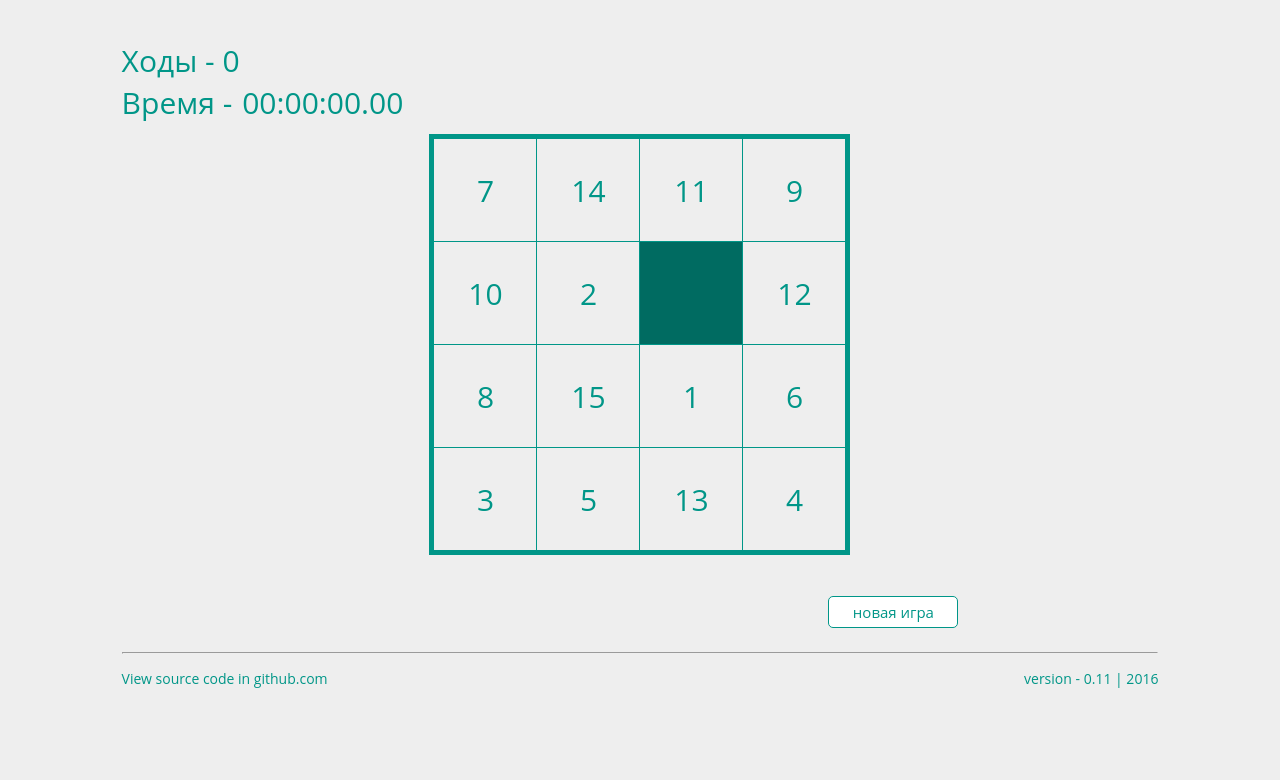
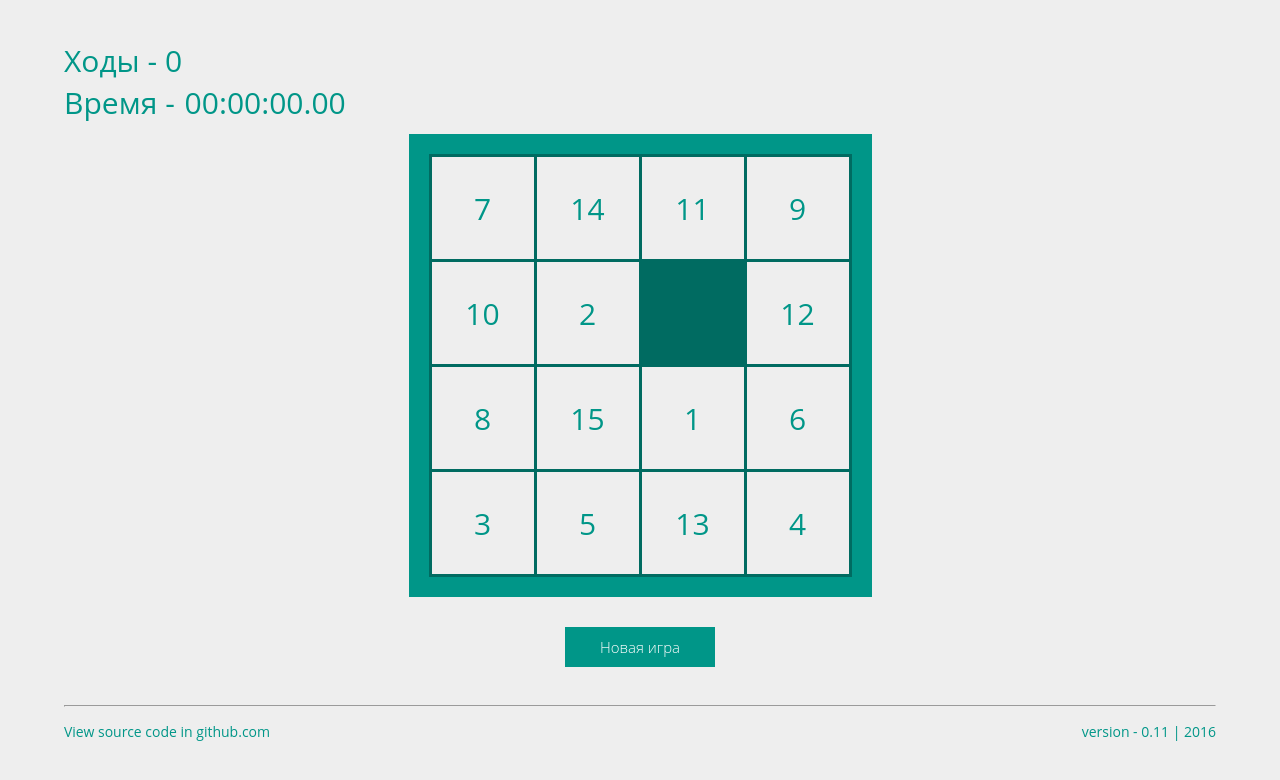
Before and after one commit to vlaslaptev/barley-break, a plain HTML site: page index.htm in a window 1280 px wide. Drawn offline with Linux system fonts and the light colour scheme.

Commit message:
Style up

```diff
--- a/css/style.css
+++ b/css/style.css
@@ -1,6 +1,5 @@
 html,
 body {
-    width: 90%;
     height: 90%;
     margin: 0 auto;
     background-color: #eee;
@@ -9,6 +8,11 @@ body {
 body {
     padding: 0;
     font: 30px 'Open Sans', Helvetica, Arial, sans-serif;
+}
+
+.wrapper {
+    width: 90%;
+    margin: 0 auto;
 }
 
 button:focus {
@@ -25,7 +29,7 @@ a {
     margin: auto;
     text-align: center;
     color: #009688;
-    border: 5px solid #009688;
+    border: 3px solid #006b61;
     padding: 5px;
 }
 
@@ -36,7 +40,7 @@ a {
     cursor: pointer;
     -webkit-transition: all 0.2s linear;
     transition: all 0.2s linear;
-    border: 1px solid;
+    border: 3px solid #006b61;
 }
 
 .barley-break td:hover {
@@ -49,7 +53,7 @@ a {
 }
 
 .barley-break td.empty:hover {
-    background: #ffffff;
+    background: #006b61;
 }
 
 .scoreboard {
@@ -62,6 +66,8 @@ a {
     margin: 40px 0 0 0;
     padding: 0;
     background-color: #eee;
+    width: 100%;
+    height: 650px;
 }
 
 .scoreboard {
@@ -75,20 +81,46 @@ a {
     background-color: #eee;
 }
 
-button {
-    color: #009688;
+.restart {
+    color: #ffffff;
     font: 15px 'Open Sans', Helvetica, Arial, sans-serif;
     cursor: pointer;
-    background-color: #ffffff;
-    float: right;
-    margin-right: 200px;
-    width: 130px;
-    height: 32px;
-    border: 1px solid;
-    border-radius: 5px;
+    background-color: #009688;
+    width: 150px;
+    height: 40px;
+    border: none;
+    font-weight: 100;
+    margin: 30px auto;
+    display: block;
+}
+
+.restart:hover {
+    background-color: #006b61;
 }
 
 .p-info {
     color: #009688;
     font: 14px 'Open Sans', Helvetica, Arial, sans-serif;
 }
+
+.border {
+    display: table;
+    margin: 0 auto;
+    border: 20px solid #009688;
+}
+
+.victory {
+    color: #ffffff;
+    width: 100%;
+    height: 100px;
+    background-color: rgba(0, 107, 97, 0.99);
+    text-align: center;
+    padding: 56px 0 0 0;
+    position: fixed;
+    top: 232px;
+    box-shadow: 0 16px 1px 0 rgba(0, 0, 0, 0.38);
+}
+
+.victory_none {
+    display: none;
+}
--- a/index.htm
+++ b/index.htm
@@ -6,13 +6,14 @@
     <link rel="stylesheet" href="css/style.css">
 </head>
 <body style="background-color: #eee">
-
+<div class="wrapper">
     <div class="container">
         <div class="scoreboard">
             <div class="steps"><span>Ходы - <span class="step-score">0</span></span></div>
-        <div class="time"><span>Время - <input class="time" name="stopwatch" size="10" value="00:00:00.00"></span></div>
-        <div class="victory"></div>
+            <div class="time"><span>Время - <input class="time" name="stopwatch" size="10" value="00:00:00.00"></span>
             </div>
+        </div>
+        <div class="border">
             <table class="barley-break">
                 <tr>
                     <td id="1">14</td>
@@ -39,14 +40,18 @@
                     <td id="16" class="empty"></td>
                 </tr>
             </table>
-    <br/>
-    <button class="restart">новая игра</button>
-    <br/>
+        </div>
+
+        <button class="restart">Новая&nbsp;игра</button>
+    </div>
+
+    <footer>
         <hr/>
         <p class="p-info"><a href="https://github.com/vlaslaptev/barley-break">View source code in github.com</a>
             <span class="p-info" style="float: right;">version - 0.11 | 2016</span></p>
+    </footer>
 </div>
-
+<div class="victory victory_none"></div>
 
 <script src="js/jquery.min.js"></script>
 <script src="js/clock.js"></script>
--- a/js/main.js
+++ b/js/main.js
@@ -65,6 +65,7 @@ $_td.on("click", function () {
 $(".restart").click(function () {
     $(".barley-break").html(baseState);
     $_td = $("td");
+    show_hide_label_victory(false);
     randomFill();
     newGame();
 });
@@ -78,10 +79,7 @@ function checkVictory() {
         }
     });
 
-    if (_count == 15) {
-        return true;
-    }
-    return false;
+    return _count == 15;
 }
 
 $(document).keydown(function (e) {
@@ -105,12 +103,22 @@ function keyArrowDown(keyCode) {
 
 
             if ($("#16").text() == "" && checkVictory()) {
-                $(".victory").text("Победа!");
+                show_hide_label_victory(true);
                 pause_play_clock();
                 game = false;
             }
         }
     }
+}
+
+function show_hide_label_victory(is_show) {
+    var $_victory_label = $(".victory");
+    if (!is_show) {
+        $_victory_label.addClass("victory_none");
+        return;
+    }
+    $_victory_label.text("Победа!");
+    $_victory_label.removeClass("victory_none");
 }
 
 function getMovedCellId(emptyCell, kode) {
```
Lines whose indentation alone changed are shown as unchanged.
